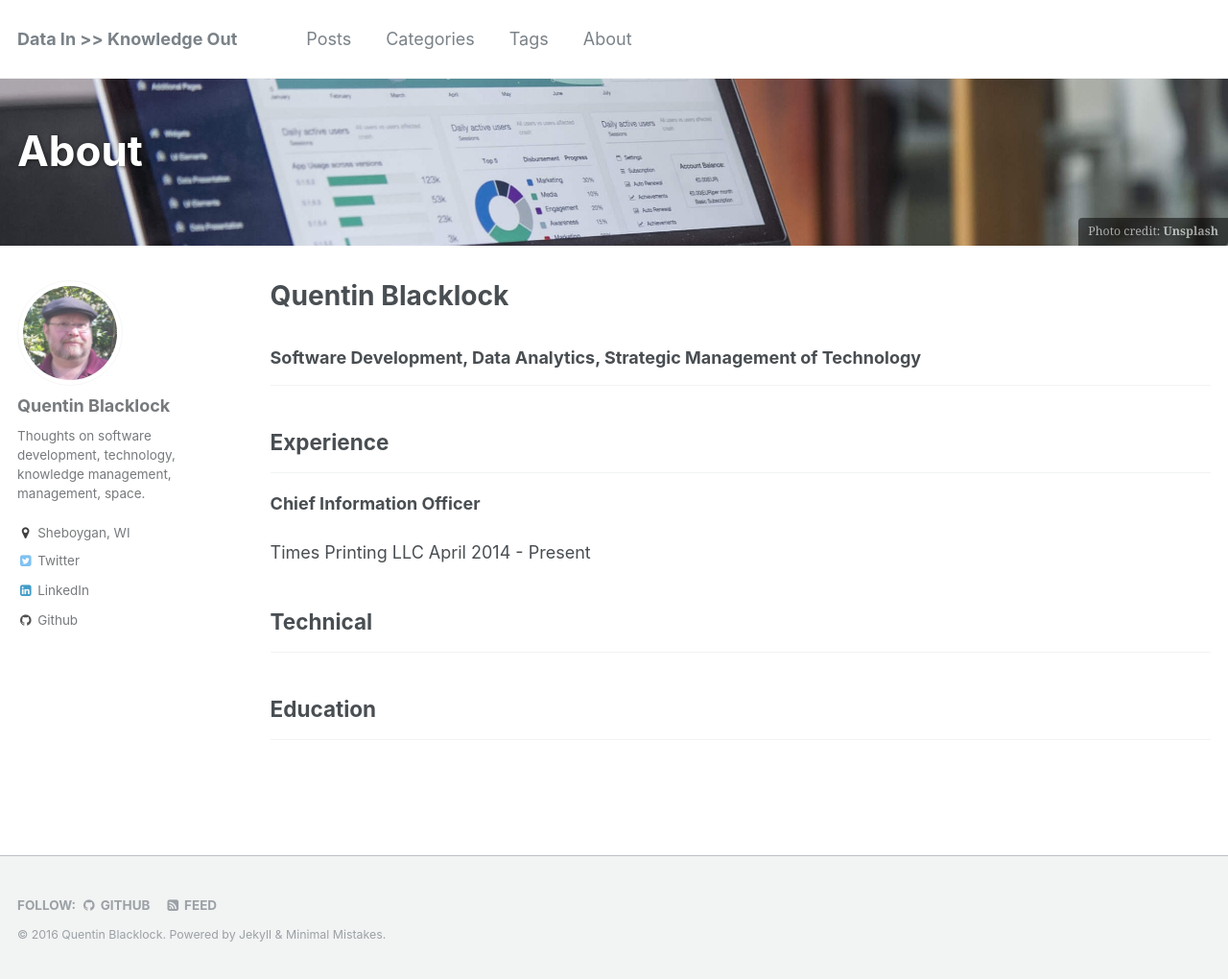
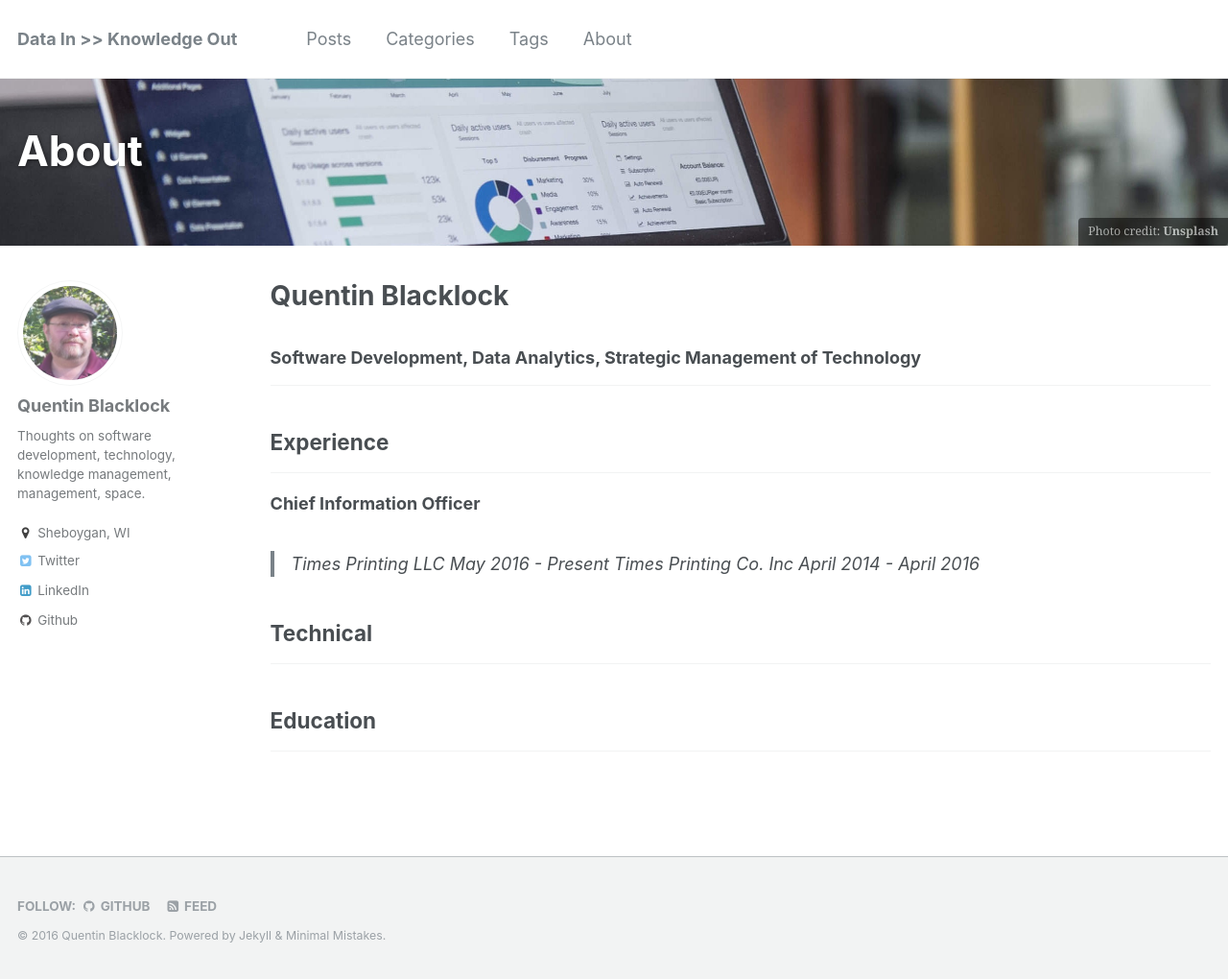
Before and after one commit to quentin-blacklock/quentin-blacklock.github.io, a Jekyll site: the page built from _pages/about.md, in a window 1280 px wide and 1020 px high. Shown: the whole window at 96% size. Built offline with Jekyll 4.4.1, drawn with Linux system fonts in a browser that asks for light colours.

Commit message:
edit about

```diff
--- a/_pages/about.md
+++ b/_pages/about.md
@@ -18,7 +18,10 @@ _____
 
 **Chief Information Officer**
 
-Times Printing LLC    April 2014 - Present
+>Times Printing LLC        May 2016 - Present
+>Times Printing Co. Inc    April 2014 - April 2016
+
+
 
 
 
```
